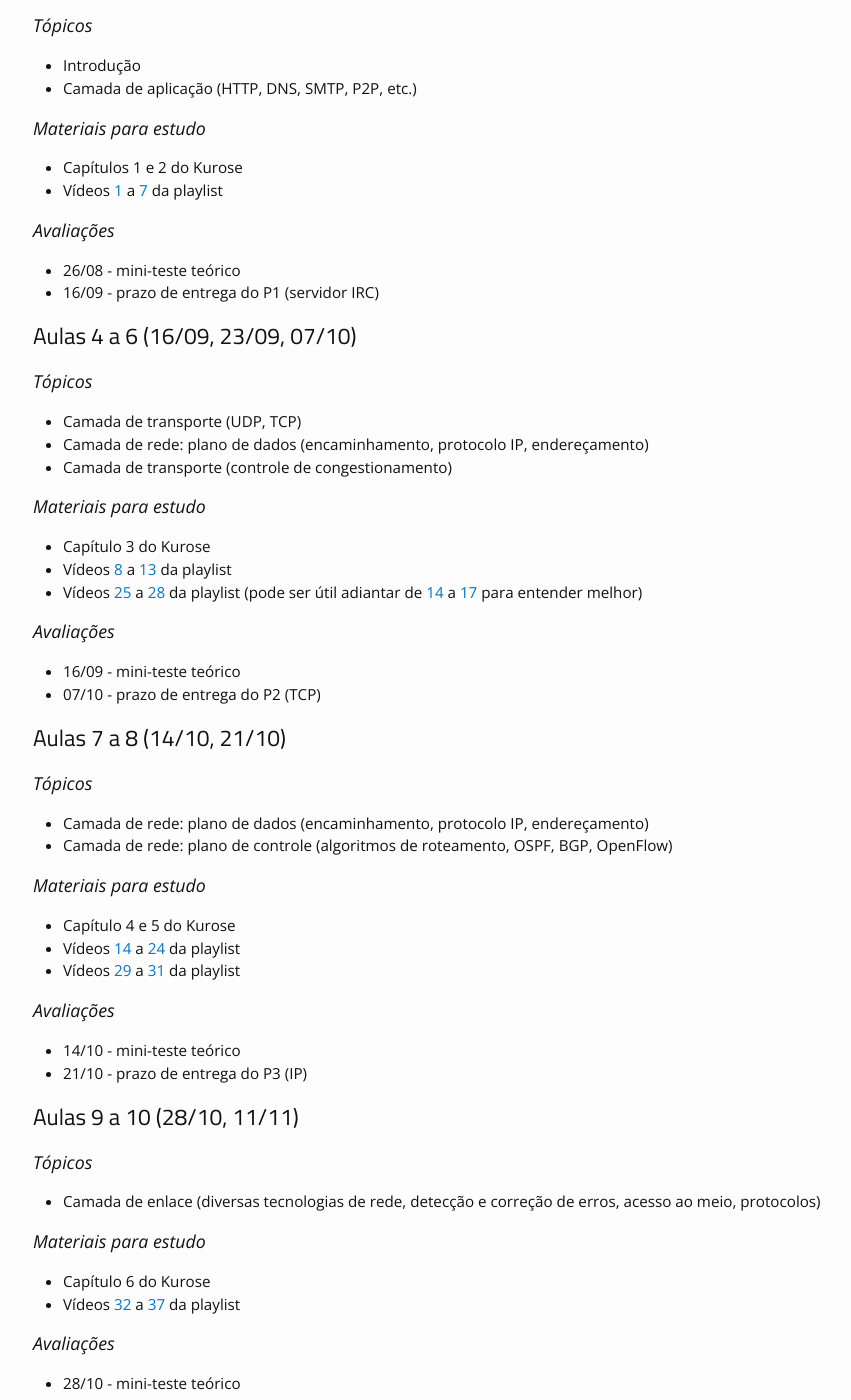
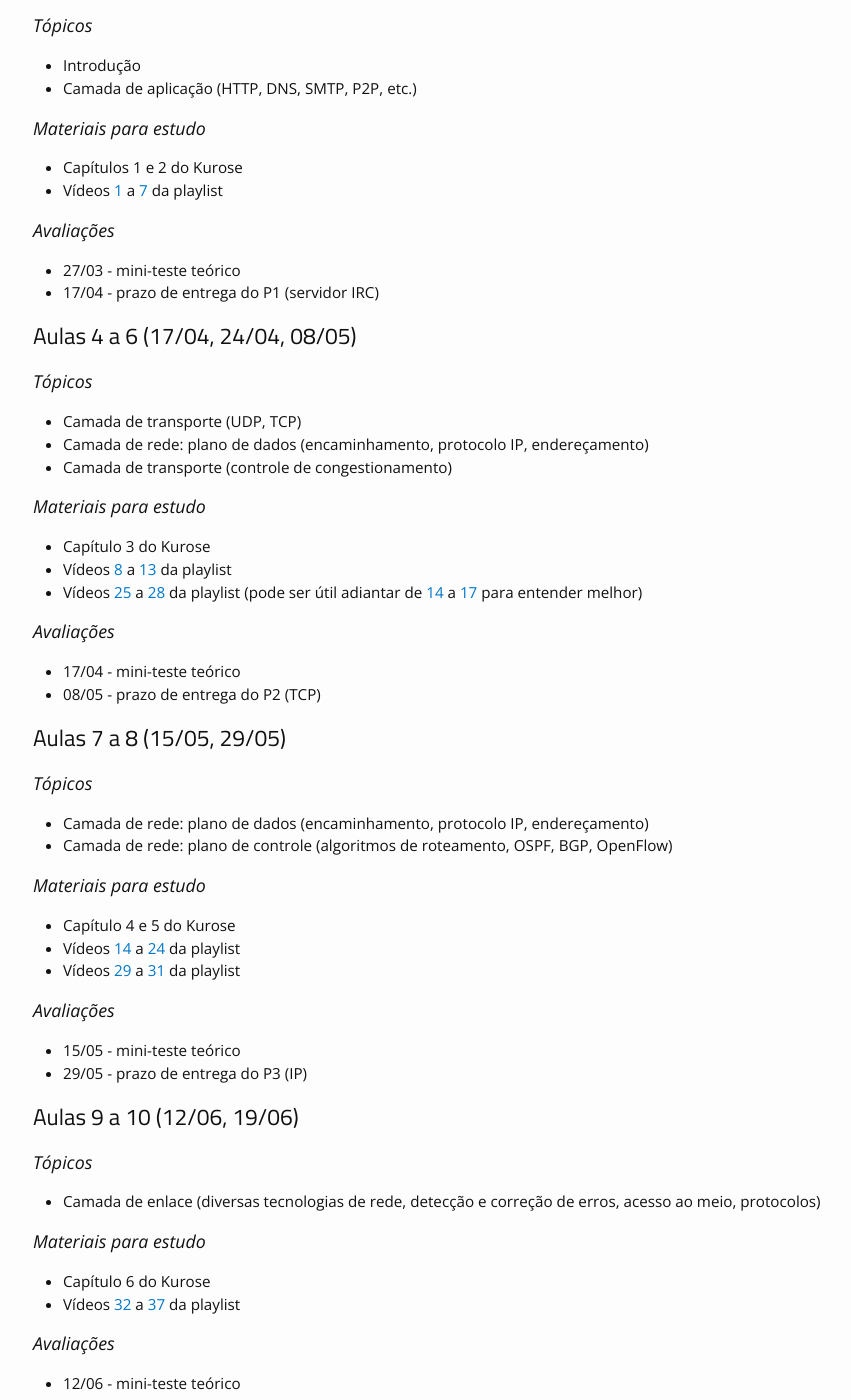
Before and after one commit to thotypous/redes-website, a Jekyll site: the page built from aulas.md, in a window 1280 px wide and 1400 px high, scrolled down 399 px. Shown: the whole window, without its empty margins (162-1013 px from the left). Built offline with Jekyll 4.4.1, drawn with Linux system fonts in a browser that asks for light colours; some of the changed text lies outside the part shown.

Commit message:
Update class schedule, assessment dates, and related links.

```diff
--- a/aulas.md
+++ b/aulas.md
@@ -16,7 +16,7 @@ KUROSE, J.; ROSS, K. [Redes de computadores e a internet: uma abordagem top-down
 Por favor, verifique frequentemente pois esta agenda pode sofrer alterações.
 
 
-## Aulas 1 a 3 (19/08, 26/08, 09/09)
+## Aulas 1 a 3 (13/03, 27/03, 10/04)
 
 ### Tópicos
 
@@ -30,11 +30,11 @@ Por favor, verifique frequentemente pois esta agenda pode sofrer alterações.
 
 ### Avaliações
 
-* 26/08 - mini-teste teórico
-* 16/09 - prazo de entrega do P1 (servidor IRC)
+* 27/03 - mini-teste teórico
+* 17/04 - prazo de entrega do P1 (servidor IRC)
 
 
-## Aulas 4 a 6 (16/09, 23/09, 07/10)
+## Aulas 4 a 6 (17/04, 24/04, 08/05)
 
 ### Tópicos
 
@@ -50,10 +50,10 @@ Por favor, verifique frequentemente pois esta agenda pode sofrer alterações.
 
 ### Avaliações
 
-* 16/09 - mini-teste teórico
-* 07/10 - prazo de entrega do P2 (TCP)
+* 17/04 - mini-teste teórico
+* 08/05 - prazo de entrega do P2 (TCP)
 
-## Aulas 7 a 8 (14/10, 21/10)
+## Aulas 7 a 8 (15/05, 29/05)
 
 ### Tópicos
 
@@ -68,10 +68,10 @@ Por favor, verifique frequentemente pois esta agenda pode sofrer alterações.
 
 ### Avaliações
 
-* 14/10 - mini-teste teórico
-* 21/10 - prazo de entrega do P3 (IP)
+* 15/05 - mini-teste teórico
+* 29/05 - prazo de entrega do P3 (IP)
 
-## Aulas 9 a 10 (28/10, 11/11)
+## Aulas 9 a 10 (12/06, 19/06)
 
 ### Tópicos
 
@@ -84,10 +84,10 @@ Por favor, verifique frequentemente pois esta agenda pode sofrer alterações.
 
 ### Avaliações
 
-* 28/10 - mini-teste teórico
-* 11/11 - prazo de entrega do P4 (SLIP)
+* 12/06 - mini-teste teórico
+* 19/06 - prazo de entrega do P4 (SLIP)
 
-## Aula 11 (18/11)
+## Aula 11 (26/06)
 
 ### Tópicos
 
@@ -102,12 +102,12 @@ Por favor, verifique frequentemente pois esta agenda pode sofrer alterações.
 
 ### Avaliações
 
-* 18/11 - mini-teste teórico
+* 26/06 - mini-teste teórico
 
-## Aulas 12 a 14 (25/11)
+## Aulas 12 a 14 (03/07)
 
 * Desenvolvimento dos seminários
 
-## Aula 15 (02/12)
+## Aula 15 (17/07)
 
 * Apresentação dos seminários
```
Also changed, not shown: index.md (+3 -3 lines).
